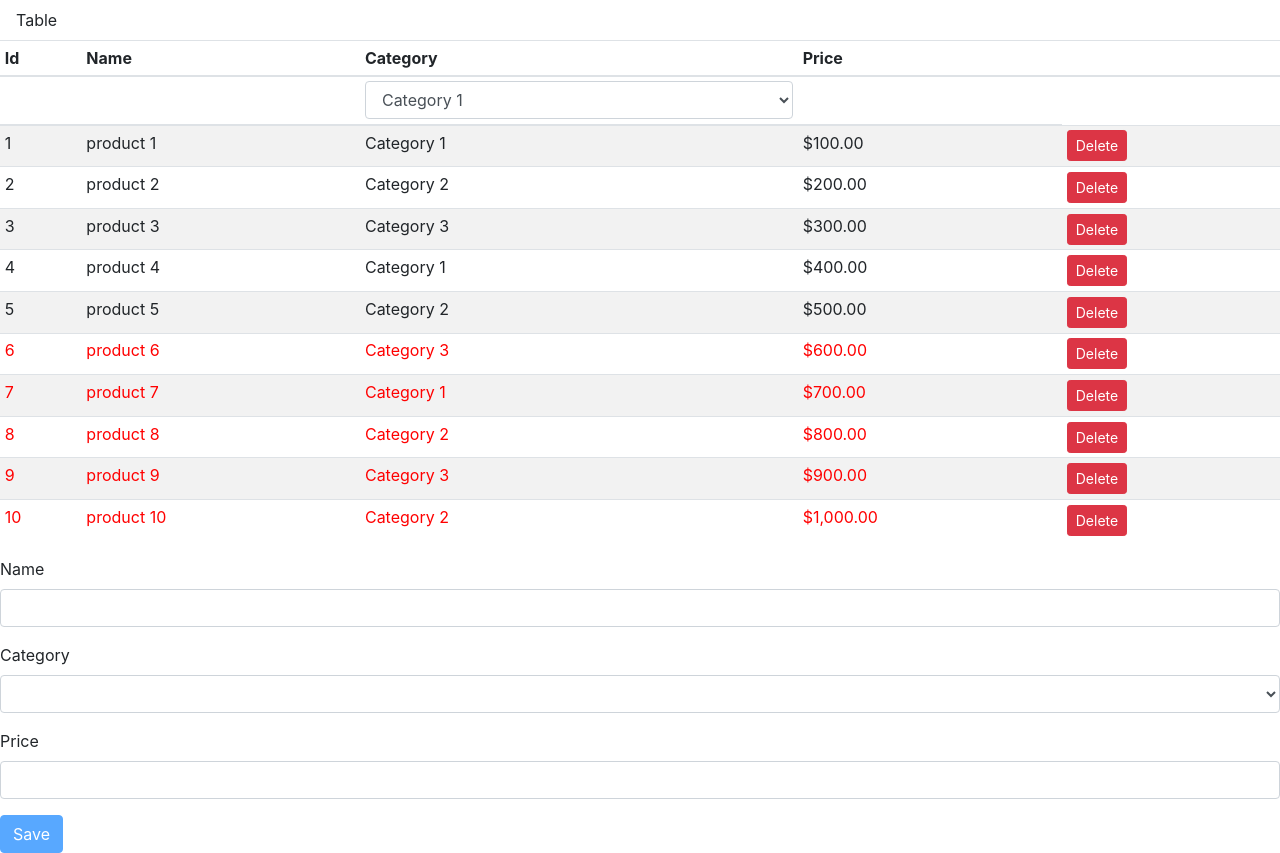
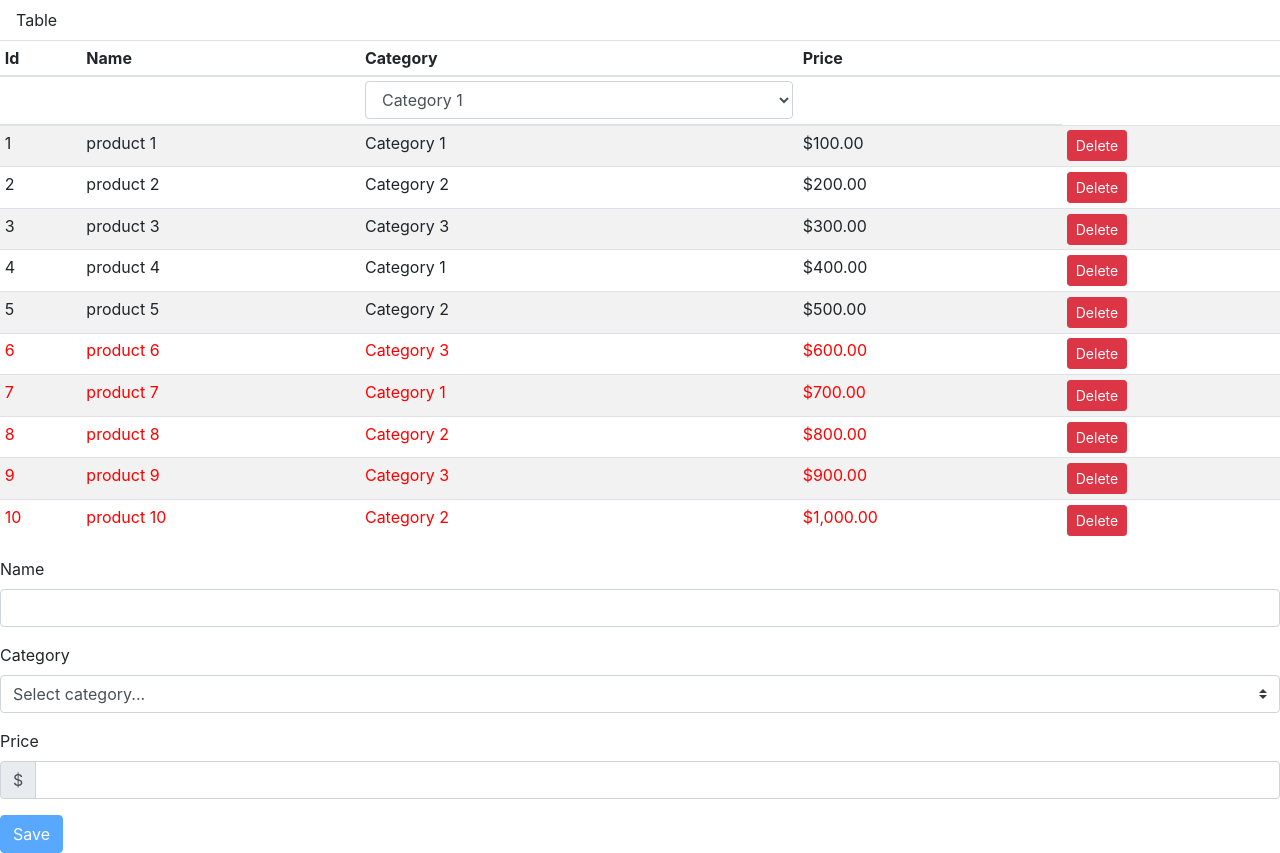
Before and after one commit to datskovskiy/angular_test_project, an Angular app: page / in a window 1280 px wide. Built offline with nearby package versions, Linux system fonts and the light colour scheme.

Commit message:
Change to reactive form

```diff
--- a/src/app/app.module.ts
+++ b/src/app/app.module.ts
@@ -7,7 +7,7 @@ import { MyTableComponent } from './my-table/my-table.component';
 import { StaticDataSource } from './model/static.datasource';
 import { ProductRepository } from './model/product.repository';
 import { ProductCreatorComponent } from './product-creator/product-creator.component';
-import { FormsModule } from '@angular/forms';
+import { FormsModule, ReactiveFormsModule } from '@angular/forms';
 
 @NgModule({
   declarations: [
@@ -17,7 +17,8 @@ import { FormsModule } from '@angular/forms';
   ],
   imports: [
     BrowserModule,
-    FormsModule
+    FormsModule,
+    ReactiveFormsModule
   ],
   providers: [StaticDataSource, ProductRepository],
   bootstrap: [AppComponent]
--- a/src/app/my-table/my-table.component.html
+++ b/src/app/my-table/my-table.component.html
@@ -1,3 +1,4 @@
+<div>
   <table class="table table-sm table-striped">
     <thead>
       <tr>
@@ -37,4 +38,5 @@
       </ng-template>
     </tbody>
   </table>
+</div>
 <app-product-creator></app-product-creator>
--- a/src/app/product-creator/product-creator.component.html
+++ b/src/app/product-creator/product-creator.component.html
@@ -1,33 +1,39 @@
-<form novalidate #form="ngForm" (ngSubmit)="save(form)" class="m-a-1">
+<form [formGroup]="newProductForm" novalidate (ngSubmit)="save(newProductForm)" class="m-a-1">
 
   <div class="form-group">
     <label>Name</label>
-    <input class="form-control" #name="ngModel" name="name" [(ngModel)]="product.name" required minlength="4"/>
-    <span *ngIf="submitted && name.invalid" class="text-danger">
+    <input class="form-control" formControlName="name"/>
+    <small class="form-text text-muted" *ngIf="newProductForm.get('name').invalid && newProductForm.get('name').touched" class="text-danger">
       Please enter name of product
-    </span>
+    </small>
   </div>
 
   <div class="form-group">
     <label>Category</label>
-    <select class="form-control" #category="ngModel" [(ngModel)]="selectedCategory" name="category" required>
-      <option *ngFor="let c of categories" [ngValue]="c">{{c}}</option>
+    <select class="custom-select" formControlName="category">
+      <option disabled value="null">Select category...</option>
+      <option *ngFor="let c of categories">{{c}}</option>
     </select>
-    <span *ngIf="submitted && category.invalid" class="text-danger">
+    <small class="form-text text-muted" *ngIf="newProductForm.get('category').invalid && newProductForm.get('category').touched" class="text-danger">
       Please enter category of product
-    </span>
+    </small>
   </div>
 
   <div class="form-group">
     <label>Price</label>
-    <input type="number" min="0" class="form-control" #price="ngModel" name="price" [(ngModel)]="product.price" required />
-    <span *ngIf="submitted && price.invalid" class="text-danger">
+    <div class="input-group">
+      <div class="input-group-prepend">
+          <span class="input-group-text">$</span>
+        </div>
+      <input type="number" class="form-control" formControlName="price"/>
+    </div>
+    <small class="form-text text-muted" *ngIf="newProductForm.get('price').invalid && newProductForm.get('price').touched" class="text-danger">
       Please enter price of product
-    </span>
+    </small>
   </div>
 
   <div class="text-xs-center">
-    <button type="submit" class="btn btn-primary" [disabled]="form.invalid" >
+    <button type="submit" class="btn btn-primary" [disabled]="newProductForm.invalid" >
       Save
     </button>
   </div>
--- a/src/app/product-creator/product-creator.component.ts
+++ b/src/app/product-creator/product-creator.component.ts
@@ -1,5 +1,5 @@
-import { Component } from '@angular/core';
-import { NgForm } from '@angular/forms';
+import { Component, OnInit } from '@angular/core';
+import { NgForm, FormBuilder, FormGroup, Validators } from '@angular/forms';
 import { Product } from '../model/product.model';
 import { ProductRepository } from '../model/product.repository';
 
@@ -8,26 +8,34 @@ import { ProductRepository } from '../model/product.repository';
   templateUrl: './product-creator.component.html',
   styleUrls: ['./product-creator.component.css']
 })
-export class ProductCreatorComponent {
-  submitted = false;
-  selectedCategory: string;
-  product: Product = new Product();
+export class ProductCreatorComponent implements OnInit {
+  newProductForm: FormGroup;
 
-  constructor(private repository: ProductRepository) { }
+  constructor(private repository: ProductRepository, private formbuilder: FormBuilder) { }
+
+  ngOnInit() {
+    this.initForm();
+  }
 
   public get categories(): string[] {
     return this.repository.getCategories();
   }
 
-  save(form: NgForm) {
-    this.submitted = true;
-
-    if (form.valid) {
-      this.product.category = this.selectedCategory;
-      this.repository.saveProduct(this.product);
-      this.product = new Product();
-      this.selectedCategory = null;
-      this.submitted = false;
+  save({ value, valid }: { value: Product, valid: boolean }) {
+    if (valid) {
+      this.repository.saveProduct(value);
+      this.newProductForm.reset();
     }
   }
+
+  private initForm(): void {
+    this.newProductForm = this.formbuilder.group({
+      name: [null, [
+        Validators.required,
+        Validators.minLength(4)]
+      ],
+      category: [null, [Validators.required]],
+      price: [null, [Validators.required, Validators.min(0)]]
+    });
+  }
 }
```
Lines whose indentation alone changed are shown as unchanged.
